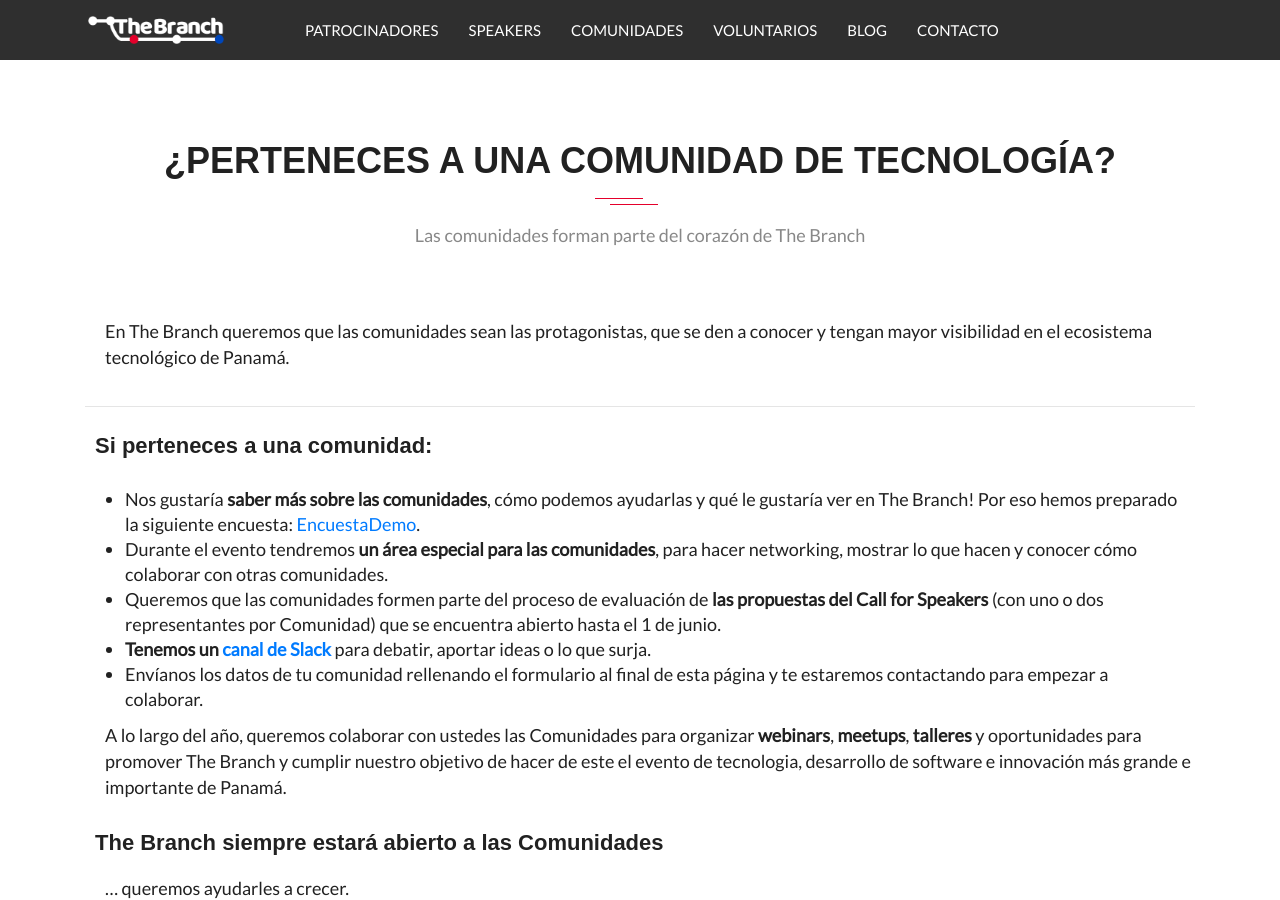
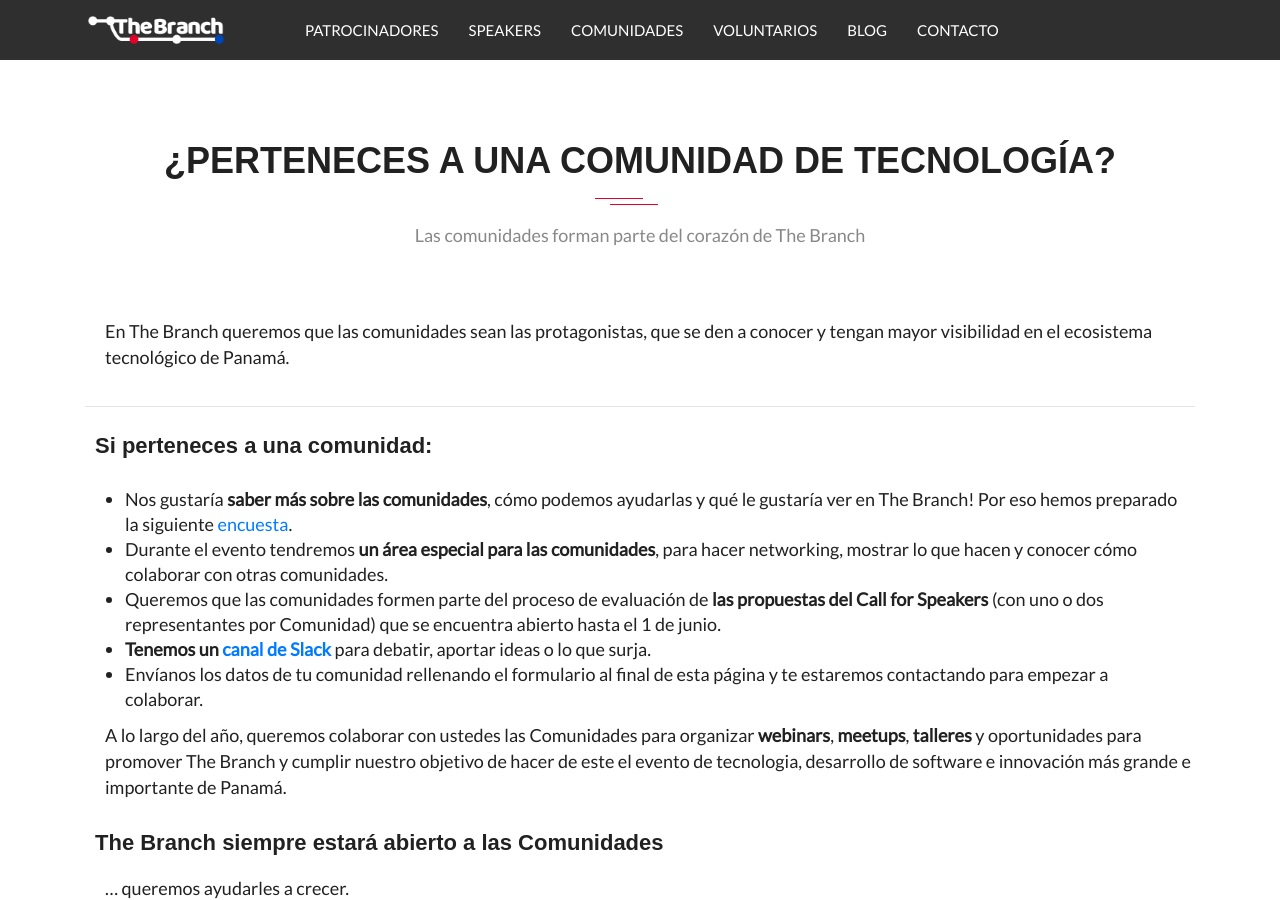
Before and after one commit to marvlm/thebranchconf, a Jekyll site: the page built from _pages/comunidades.md, in a window 1280 px wide and 900 px high. Built offline with Jekyll 4.4.1, drawn with Linux system fonts in a browser that asks for light colours; nearby versions of some CDN libraries; some web fonts are replaced; comment, search, counter and statistics services are not loaded.

Commit message:
Added poll for communities

```diff
--- a/_config.yml
+++ b/_config.yml
@@ -36,6 +36,7 @@
 form_voluntarios: https://shorturl.at/DEY46
 form_speakers: https://shorturl.at/qCT24
 form_patrocinadores: https://shorturl.at/dklK3
+form_encuesta_comunidades: https://shorturl.at/awST8
 ---
 excerpt_separator: <!--more-->
 ---
--- a/_pages/comunidades.md
+++ b/_pages/comunidades.md
@@ -10,7 +10,7 @@
 
 #### Si perteneces a una comunidad:
 
--   Nos gustaría **saber más sobre las comunidades**, cómo podemos ayudarlas y qué le gustaría ver en The Branch! Por eso hemos preparado la siguiente encuesta: [EncuestaDemo](EncuestaCodemo).
+-   Nos gustaría **saber más sobre las comunidades**, cómo podemos ayudarlas y qué le gustaría ver en The Branch! Por eso hemos preparado la siguiente [encuesta]({{site.form_encuesta_comunidades}}){:target="_blank"}.
 -   Durante el evento tendremos  **un área especial para las comunidades**, para hacer networking, mostrar lo que hacen y conocer cómo colaborar con otras comunidades.
 -   Queremos que las comunidades formen parte del proceso de evaluación de **las propuestas del Call for Speakers** (con uno o dos representantes por Comunidad) que se encuentra abierto hasta el 1 de junio.
 -   **Tenemos un [canal de Slack]()** para debatir, aportar ideas o lo que surja.
```
